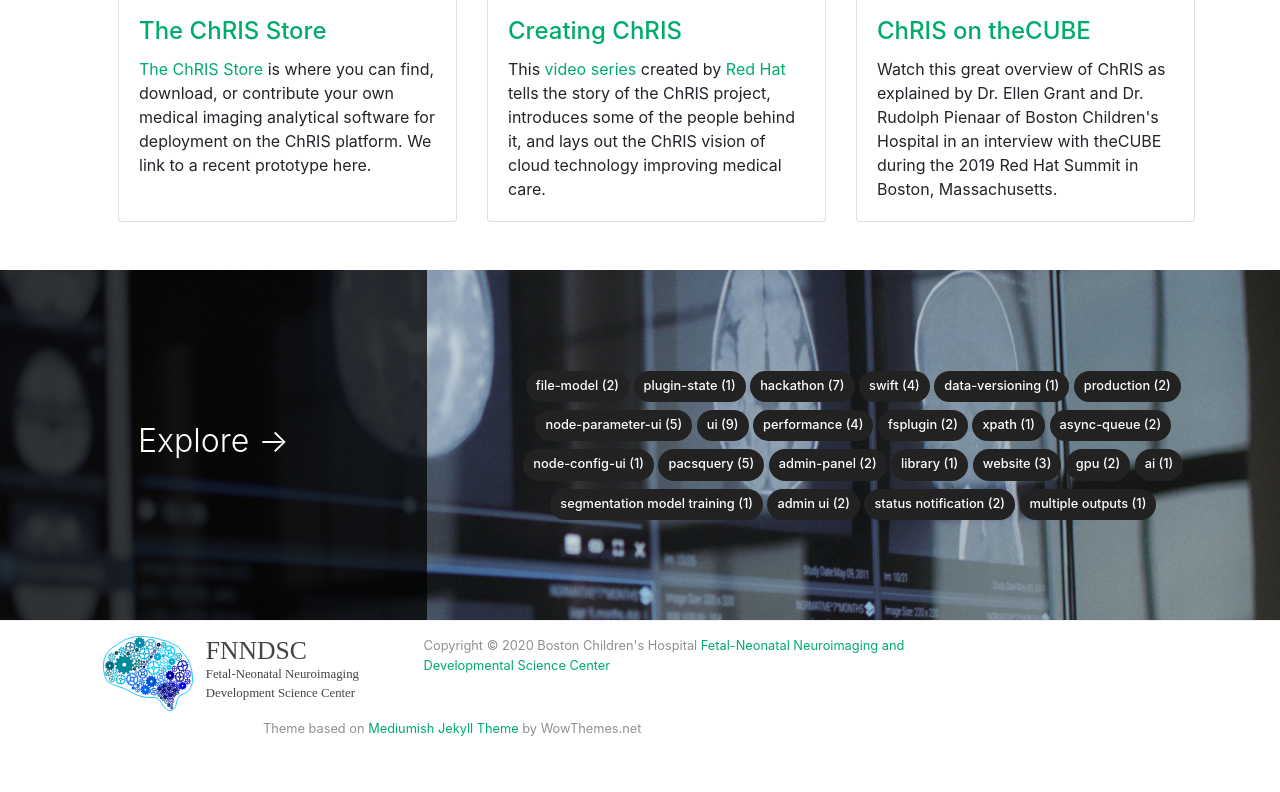
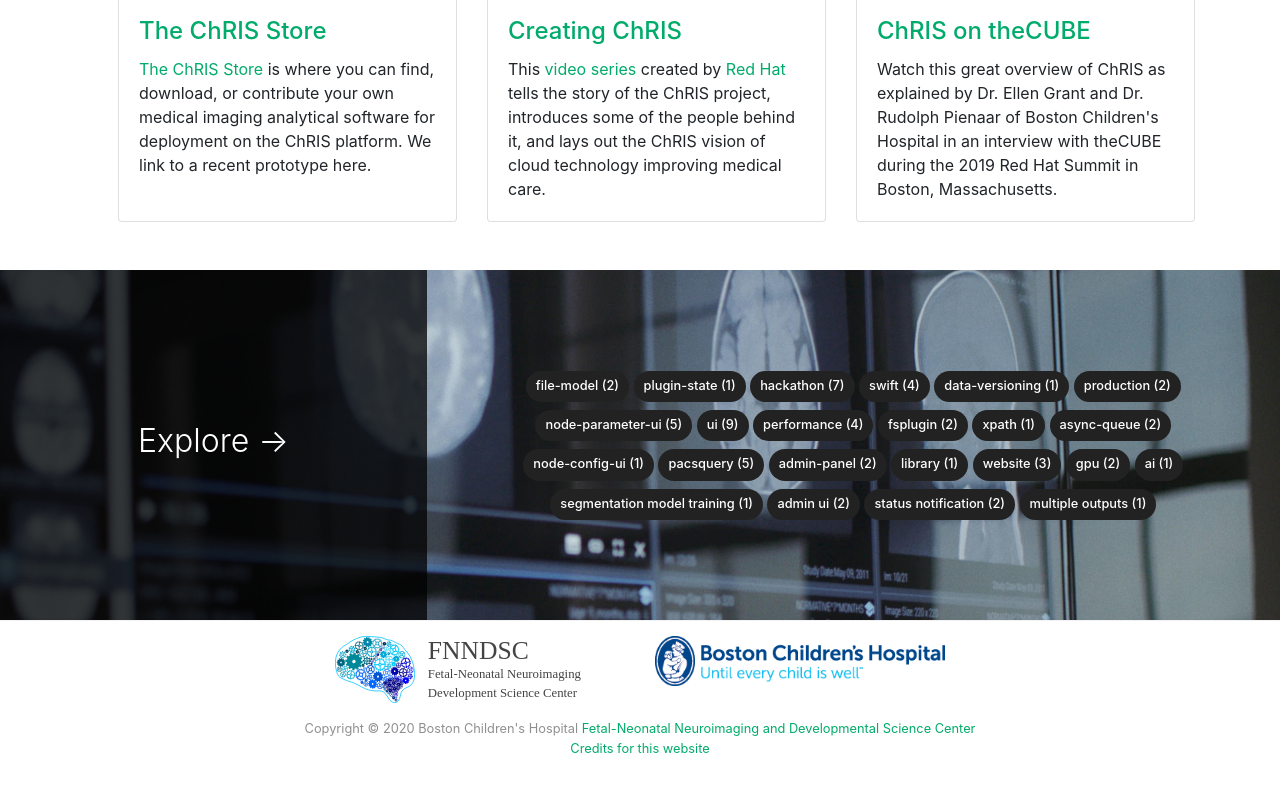
Before and after one commit to FNNDSC/website-old, a Jekyll site: the page built from index.html, in a window 1280 px wide and 1400 px high, scrolled down 784 px, cut to the strip 568-1360 px from the top of the window. Built offline with Jekyll 4.4.1, drawn with Linux system fonts in a browser that asks for light colours; nearby versions of some CDN libraries; some web fonts are replaced; the list of posts is cut into pages by our own code.

Commit message:
adding BCH logo as well as general footer cleanup

```diff
--- a/_layouts/default.html
+++ b/_layouts/default.html
@@ -236,20 +236,44 @@
 <!-- Begin Footer
 ================================================== -->
 <footer class="footer">
-    <div class="container">
-        <div class="row">
+    <div class="container-fluid">
+        <div class="row justify-content-center">
+            <div class="col-lg-3 col-md-6 text-center d-flex justify-content-center">
             <!-- Begin FNNDSC Logo -->
             <a id="fnndsc-logo" href="https://fnndsc.org">
-                    <img src="{{ site.baseurl }}/assets/images/brain_gears.svg" alt="FNNDSC Logo - Brain with gears">
-                    <h5>FNNDSC</h5>
-                    <p>Fetal-Neonatal Neuroimaging Development Science Center</p>
+                <img src="{{ site.baseurl }}/assets/images/brain_gears.svg" alt="FNNDSC Logo - Brain with gears">
+                <h5>FNNDSC</h5>
+                <p>Fetal-Neonatal Neuroimaging Development Science Center</p>
             </a>
             <!-- End Logo -->
-            <div class="col-md-6 col-sm-6 text-center text-lg-left">
-		    Copyright © {{ site.time | date: "%Y" }} Boston Children's Hospital <a href="https:www.fnndsc.org">Fetal-Neonatal Neuroimaging and Developmental Science Center</a><!-- {{ site.name }} -->
             </div>
-            <div class="col-md-6 col-sm-6 text-center text-lg-right">
-                Theme based on <a target="_blank" href="https://www.wowthemes.net/mediumish-free-jekyll-template/">Mediumish Jekyll Theme</a> by WowThemes.net
+            <div class="col-lg-3 col-md-6 text-center d-flex justify-content-center">
+            <!-- Begin BCH Logo -->
+                <a id="bch-logo" href="https://childrenshospital.org">
+                    <img src="{{ site.baseurl }}/assets/images/logos/BCHlogomotto_inline_blue-4C.png" alt="Boston Children's Hospital logo">
+                </a>
+            <!-- End Logo -->
+            </div>
+<!-- Space for more logos, eg MOC, RH, BU, etc TBD
+            <div class="col-lg-3 col-md-6 text-center text-lg-left">
+
+            </div>
+            <div class="col-lg-3 col-md-6 text-center text-lg-left">
+
+            </div>
+
+    -->
+        </div>
+    </div>
+        <div class="row">
+            <div class="col-md-12 col-sm-12 text-center">
+            Copyright © {{ site.time | date: "%Y" }} Boston Children's Hospital
+            <a href="https:www.fnndsc.org">Fetal-Neonatal Neuroimaging and Developmental Science Center</a><!-- {{ site.name }} -->
+            </div>
+        </div>
+        <div class="row">
+            <div class="col-md-12 col-sm-12 text-center">
+                <a href="{{ site.baseurl}}/credits}}">Credits for this website</a>
             </div>
         </div>
     </div>
--- a/assets/css/screen.css
+++ b/assets/css/screen.css
@@ -992,7 +992,7 @@
     background-color: #BE0000;
 }
 
-/* Custom styles for FNNDSC logo in footer
+/* Custom styles for logos in footer
 /*
 */
 
@@ -1001,6 +1001,7 @@
 
 #fnndsc-logo * {
     font-family: "DINNextW01-Light" !important;
+    text-align: left;
 }
 
 #fnndsc-logo h5 {
@@ -1014,7 +1015,7 @@
 }
 
 #fnndsc-logo img {
-    width: 90px;
+    width: 80px;
     float: left;
     margin-right: 1em;
 }
@@ -1022,3 +1023,7 @@
 #fnndsc-logo {
     color: #444;
 }
+
+#bch-logo img {
+    max-height: 50px;
+}
```
Also changed, not shown: assets/images/logos/BCHlogomotto_inline_blue-4C.png (added).
